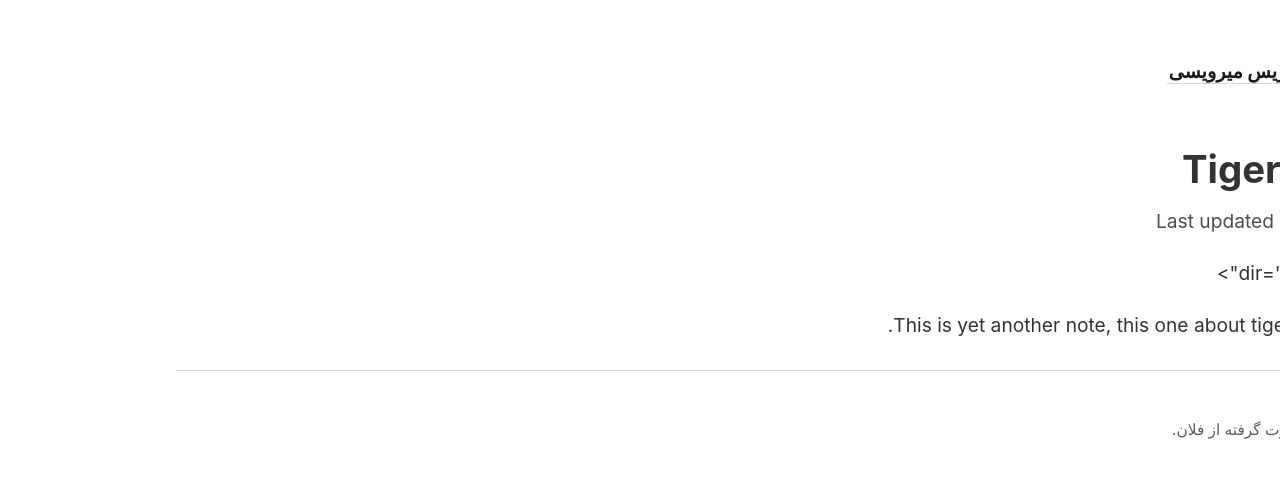
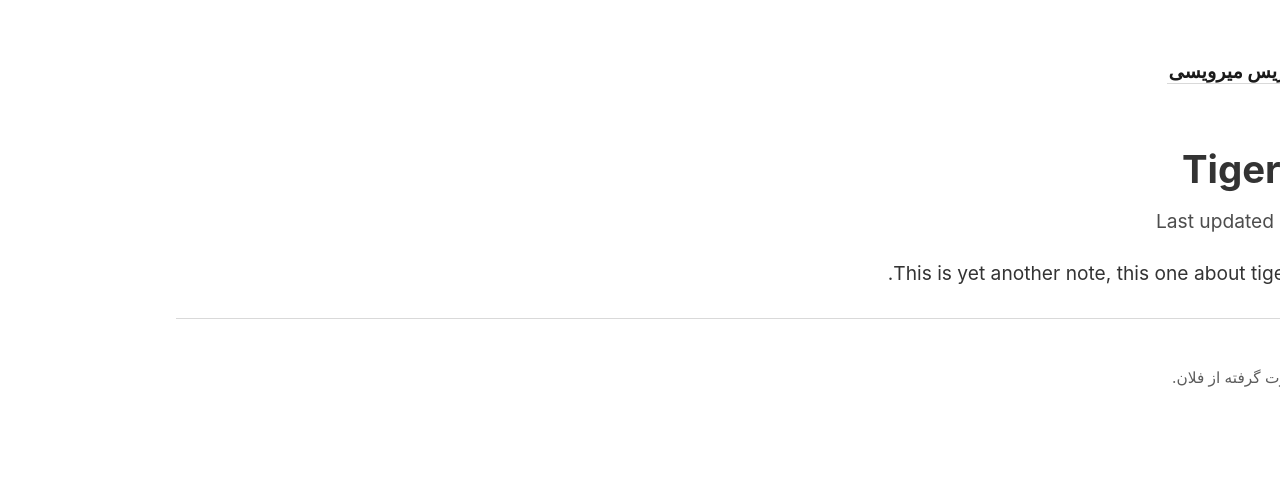
Before and after one commit to edrissss/digital-garden, a Jekyll site: the page built from _notes/animals/tigers.md, in a window 1280 px wide. Shown: the top 478 px of the page. Built offline with Jekyll 4.4.1, drawn with Linux system fonts in a browser that asks for light colours.

Commit message:
حذف -->

```diff
--- a/_layouts/note.html
+++ b/_layouts/note.html
@@ -11,10 +11,15 @@ layout: default
     </time>
   </div>
 
-  <div <!--id="notes-entry-container"--> dir="rtl">
+  <div dir="rtl">
     <content>
       {{ content }}
     </content>
+
+    <!--
+    این توی همین <div بالا بود:
+    id="notes-entry-container"
+  -->
 <!--
     <side style="font-size: 0.9em">
       <h3 style="margin-bottom: 1em">Notes mentioning this note</h3>
```
